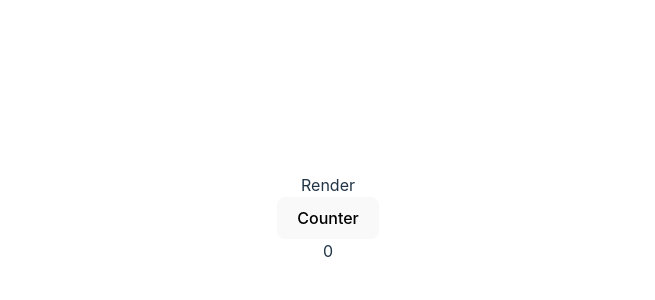
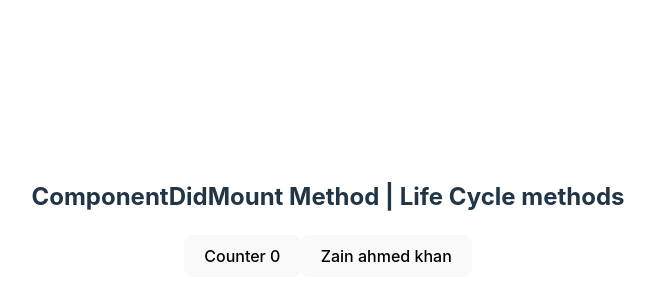
Before and after one commit to Mohammad-Haris-55524/LifeCycle-methods-in-React, a React (Vite) app in the folder vite-project/: page / in a window 1280 px wide. Shown: the part 182-482 px from the top of the page, without its empty margins (312-967 px from the left). Built offline with nearby package versions, Linux system fonts and the light colour scheme.

Commit message:
ComponentDidMount method

```diff
--- a/vite-project/src/App.jsx
+++ b/vite-project/src/App.jsx
@@ -2,6 +2,7 @@ import './App.css'
 import BasicsOfLifeCycleMethods from './components/BasicsOfLifeCycleMethods'
 import Constructor from './components/Constructor'
 import Render from './components/Render'
+import ComponentDidMount from './components/ComponentDidMount'
 
 function App() {
 
@@ -9,7 +10,8 @@ return (
 <>
 {/* <BasicsOfLifeCycleMethods/> */}
 {/* <Constructor/> */}
-<Render/>
+{/* <Render/> */}
+<ComponentDidMount/>
 </>
   )
 }
--- /dev/null
+++ b/vite-project/src/components/ComponentDidMount.jsx
@@ -0,0 +1,94 @@
+import React, { Component, StrictMode } from 'react'
+import Constructor from './Constructor'
+
+export class ComponentDidMount extends Component {
+constructor(){
+    super()
+    this.state={
+        count: 0,
+        name : "Zain ahmed khan"
+    }
+console.log("Constructor method")
+}
+componentDidMount(){
+    console.log("ComponentDidMount method")
+}
+countHandler(){
+ this.setState({count: this.state.count+ 2})
+}
+nameChangeHandler(){
+this.setState({name: "Mohammad haris"})
+}
+  render() {
+    console.log("Render method");
+    return(
+    <>
+    <h2>ComponentDidMount Method | Life Cycle methods</h2>
+    <button onClick={() => this.countHandler()} >Counter {this.state.count}</button>
+    <button onClick={()=>this.nameChangeHandler()}>{this.state.name}</button>
+
+    </>
+    )
+  }
+}
+
+export default ComponentDidMount
+
+// ComponentDidMount hamara life cycle method hay MOUNTING PHASE ka. Iss ka mtlb yah hay ky jab koi cheez born hoti hay
+// yah phr my REACT ki baat karo to jab hamara Component MOUNT hota hay means ky born hota hay 1st time par to tab hamara
+// yah method call hota hay. Ab iss sy 1 sawal banta hay ky bhai ham ny to parha tha ky hamara CONSTRUCTOR method bhe
+// call hota hay ? Yaad rahy Constructor method hamara Component banty hi sab sy sab sy phely call hota hay. Phr ham ny
+// dekha tha ky CONSTRUCTOR method ky foran baad hamara jo method call hota hay woh hamara RENDER METHOD hota hay.
+// Ab ham jo parh rahy han uss method ka name ComponentDidMount hay iss ky name sy hi hamey pta chal raha hy ky tab call
+// hona hay jab Component pory tarikay sy MOUNT hogy means ky jab hamari CSS LOAD ho gy hamara DOM pora create hogy or
+// HTML structure ready hogy or jab hamara pora Component ready hogy tab hamara ComponentDidMount wala method call hota hay.
+
+// // Q1) Difference b/w ComponentDidMount method vs Constructor method
+// Constructor method hamara sab sy phely call hony wala method hay MOUNTING PHASE ka. Jab mera HTML READy bhe nahe hota tab
+// hamara yah method call hojata hay
+// ComponentDidMount tab call hota hay jab hamara HTML STRUCTURE, css, DOM sab ready hojata hay or hamara Component complete
+// tarikay sy MOUNT hojata hay yah phr ready hojati hay phr iss ky baad hamara ComponentDidMount wala method call hota hay
+
+// // Q2) Kia STATE/PROPS ky update hony par ComponentDidMount method dobara sy call hota hay har update par ?
+// No, hamari STATE/PROPS ky update hony par ComponentDidMount method par koi farq nahe parta. Yah method sirf 1 aik hi bar
+// call hota hay jab hamara pora component complete Mount hota hay dobara yah phr bar bar har update par call nahe hota.
+
+// // Q3) RENDER METHOD yah ComponentDidMount method phely konsa method call hota hay ?
+// RENDER METHOD phely call hota hay ComponentDidMount method baad my call hota hay. Uss ki wjah yah hay ky RENDER METHOD
+// hi hamari HTML ky structure ko ready karta hay or HTML ko lay kar ata hay Document ky andar
+
+// ComponentDidMount method tb call hota hay jab sari chezain ready hojati han phr uss ky baad call hota hay. Jab hamara
+// component complete Mount hojata hay to uss ky baad hamara ComponentDidMount method call hota hay
+
+// ---------------------------------------------------------------------------------------------------------------------
+// Q4) ComponentDidMount method my use kiu karo ga yah iss my kia kaam karwa skta hon ? Koi 1 example do ...
+
+// ComponentDidMount method ziada tar API CALLING ky liye use hota hay.
+
+// API call kabhe bhe Constructor / RENDER METHOD my kabhe bhe nahe karwana kiu ?
+// Constructor method to sab sy phelay hi call hogy ga jab my iss my API CALL karwa dn ga to hamey pta hay ky API ki
+// dependecy HTML STRUCture par hoti hay jab hamey pta hay ky jab hamara Constructor method call hota hay to tab tak to
+// html structure ready/load hi nahe howa hoga to ham API ka result UI par show kesy karwayen gy.
+
+// RENDER METHOD my bhe API CALL nahe karwayen gy kiu ky render method to har state/props update hony par call hojata hy
+// to my kabhe bhe nahe chaho ga ky har update par meri API par call chali gy. Kiu ky hamara maqsad hota hay ky API par
+// call sirf tab gy jab hamara component complete ready/MOUNT ho uss ky baad hi API call ho to uss ky liye my ComponentDidMount
+// ka method use karo ga for API CALLING.
+
+// ----------------------------------------------------------------------------------------------------------------------
+
+// ------------------------------------------------ <StrictMode> -------------------------------------------------------
+// Kia <StrictMode> use karna chaihyee yah nahe karna chaihyee or agar karna chaihyee to kiu  ?
+
+// Jesy JS my strict mode hota hay bilkul wesy hi REACT my bhe <StrictMode> hota hay.
+{/* <StrictMode> hamari kabhe bhe UI kharab nahe kary ga
+Isy zarror use karna chaihyee expicially har acha developer bolta hay ky hamey issy zarror use karna chaihyee or jab ap
+bary project par kaam kar rahy hon to ho skta hay ham code likhty howy koi cheez REACT ki guidelines ky against kar dein
+to yah CONSOLE my warning message show kara deta hay ky yah ap REACT ki guidelines ky against jaa rhay ho  */}
+
+// Ab Iss sy aik or sawal banta hay ky kia iss strict mode ka WARNING MEESAGE / ERROR UI par show hota hay yah nahe ?
+// StrictMode ki warning message sirf console my show hota hay. Yah hamari UI BLOCK nahe karta.
+
+{/* <StrictMode> check karta hay ky REACT ki guidelines ko follow kiya jaa raha hay yah nahe to issi liye yah kuch methods
+ko twice bar call karwata hay unhi methods my sy aik method componentDidMount method bhe hota hay issy bhe yah twice
+time check karta hay ky yah REACT ki guidelines ko sahe sy follow kar raha hy yah nahe  */}
--- a/vite-project/src/components/Render.jsx
+++ b/vite-project/src/components/Render.jsx
@@ -5,19 +5,21 @@ export class Render extends Component {
   constructor(){
     super()
     this.state = {
-      count : 0
+      count : 0,
     }
   }
   counterHandler(){
     this.setState({
-      count : count + 1
+      count : this.state.count + 1
     })
   }
   render() {
     return (
       <>
             <div>Render</div>
-            <button onClick={this.counterHandler}>Counter</button>
+            <button onClick={() => this.counterHandler()}>Counter</button>
+            {/* <button onClick={()=> this.setState({count: this.state.count + 1})}>Counter</button> */}
+
             <div>{this.state.count}</div>
       </>
 
```
